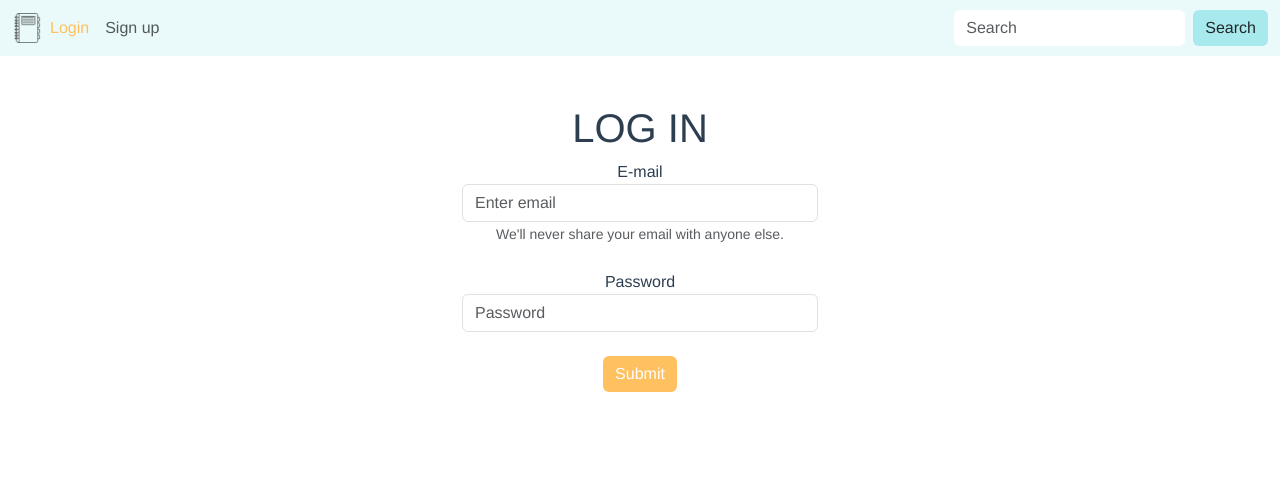
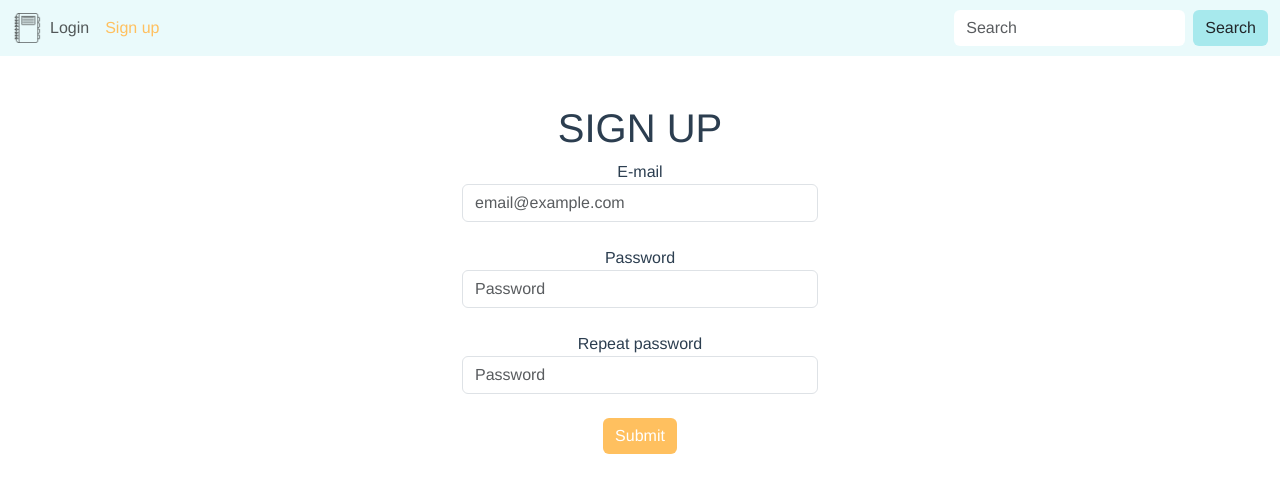
Before and after one commit to enaps68/diary, a Vue app: page /signup in a window 1280 px wide. Before the commit this address led to /login. Shown: the top 492 px of the page. Built offline with nearby package versions, Linux system fonts and the light colour scheme; no server answers.

Commit message:
auth guards

```diff
--- a/package.json
+++ b/package.json
@@ -9,8 +9,8 @@
   "dependencies": {
     "core-js": "^3.8.3",
     "firebase": "^10.3.0",
-    "vue": "^3.2.13",
-    "vue-router": "^4.0.3"
+    "vue": "^3.3.4",
+    "vue-router": "^4.2.4"
   },
   "devDependencies": {
     "@vue/cli-plugin-babel": "~5.0.0",
--- a/src/App.vue
+++ b/src/App.vue
@@ -42,15 +42,23 @@ import router from '@/router';
 
 
 firebase.auth().onAuthStateChanged((user) => {
+  const currentRoute = router.currentRoute;
+
+  console.log("PROVJERA STANJA LOGINA");
   if (user) {
     console.log(user.email);
     store.currentUser = user.email;
+
+    if (!currentRoute.meta.needsUser) {
+      router.push({name: 'home'});
+    }
+
   } else {
     console.log('No user');
     store.currentUser = null;
 
-    if (router.name !== 'Login') {
-      router.push({name: 'Login'})
+    if (currentRoute.meta.needsUser) {
+      router.push({name: 'Login'});
     }
   }
 });
--- a/src/router/index.js
+++ b/src/router/index.js
@@ -1,11 +1,21 @@
-import { createRouter, createWebHistory } from 'vue-router'
+import { createRouter, createWebHashHistory, createWebHistory } from 'vue-router'
 import HomeView from '../views/HomeView.vue'
+import store from "@/store.js"
+
+//import Vue from 'vue';
+//import VueRouter from 'vue-router';
+//import HomeView from '../views/HomeView.vue'
+
+//Vue.use(VueRouter);
 
 const routes = [
   {
     path: '/',
     name: 'home',
-    component: HomeView
+    component: HomeView,
+    meta: {
+      needsUser: true
+    }
   },
   {
     path: '/login',
@@ -13,7 +23,7 @@ const routes = [
     // route level code-splitting
     // this generates a separate chunk (about.[hash].js) for this route
     // which is lazy-loaded when the route is visited.
-    component: () => import(/* webpackChunkName: "about" */ '../views/Login.vue')
+   component: () => import(/* webpackChunkName: "about" */ '../views/Login.vue')
   },
   {
     path: '/signup',
@@ -21,12 +31,23 @@ const routes = [
     component: () => import('../views/Signup.vue')
   },
 
-]
+];
 
 const router = createRouter({
   history: createWebHistory(process.env.BASE_URL),
   routes
-})
+});  //ovo je iz vue router 4 doc
 
+router.beforeEach( (to, from, next) => {
+  console.log("Stara ruta ", from.name, " -> nova ruta ", to.name, 'korisnik', store.currentUser)
+
+  const noUser = store.currentUser === null;
+
+  if (noUser && to.meta.needsUser) {
+    next('login');
+  }
+  else { next();}
+
+});
 
 export default router
--- a/src/views/Signup.vue
+++ b/src/views/Signup.vue
@@ -53,7 +53,7 @@ export default {
           })
         .catch(function(error) {
           console.error('Došlo je do greške', error);
-          alert("Greška: " + error.message );
+          alert("Greška: " + error.message);
         })
 
       },
```
Also changed, not shown: 2 other files (tests, documents, lock files or other folders).
